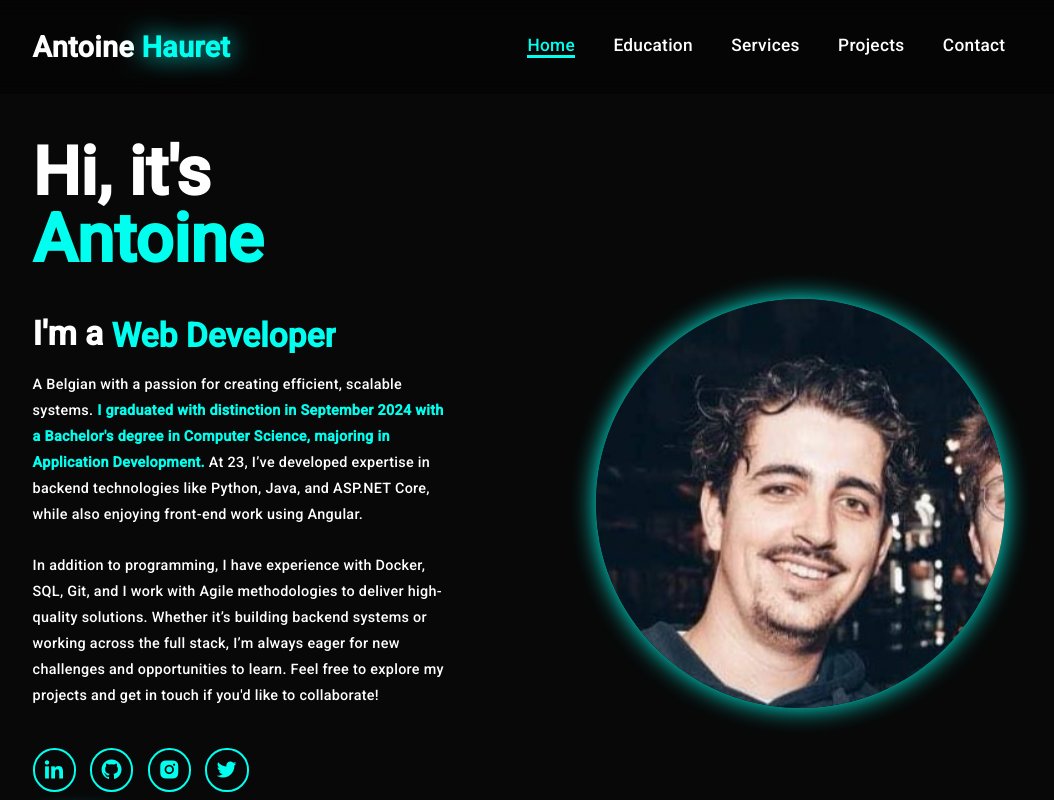
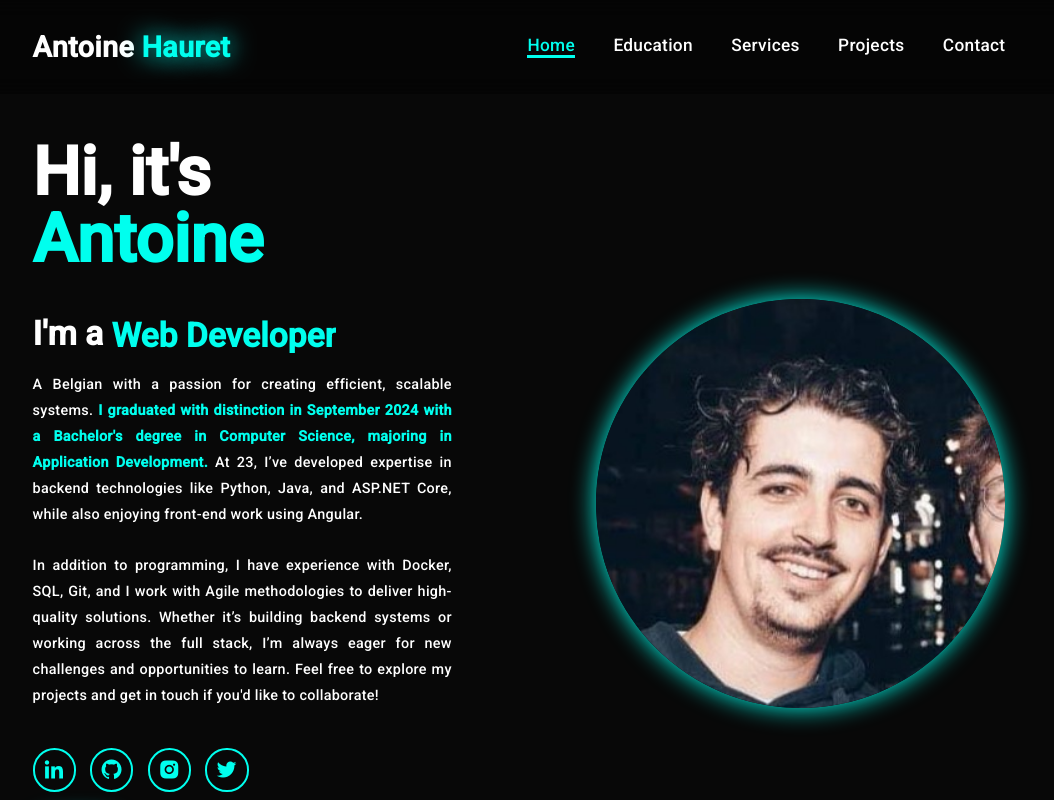
Before and after one commit to Antoinehrt/Portfolio, an Angular app: page / in a window 1280 px wide. Shown: the top 800 px of the page, without its empty margins (121-1175 px from the left). Built offline with nearby package versions, Linux system fonts and the light colour scheme.

Commit message:
feat(RealInfo): modify style of the intro paragraph

```diff
--- a/src/app/pages/home/home.component.css
+++ b/src/app/pages/home/home.component.css
@@ -63,6 +63,7 @@ section {
   gap: 15rem;
 }
 
+
 .home-content {
   display: flex;
   flex-direction: column;
@@ -118,6 +119,7 @@ span {
   font-weight: 500;
   line-height: 1.8;
   max-width: 1000px;
+  text-align: justify;
 }
 
 .social-icons a {
```
Also changed, not shown: src/app/pages/home/home.component.ts (+6 -4 lines).
